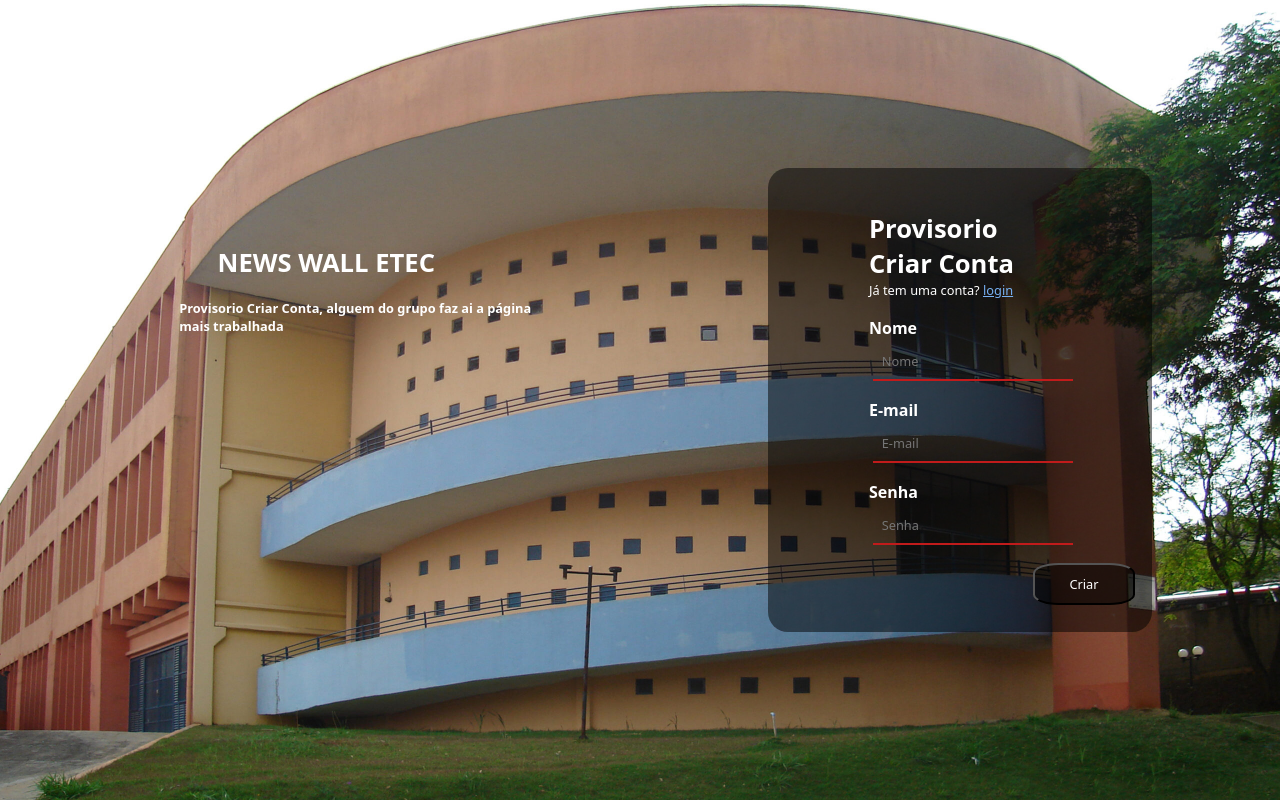
After one commit to guilherme-fermino-de-souza/Desc, a PHP site: page /criarConta.php in a window 1280 px wide. The commit adds this page. Run offline with PHP 8.4, Linux system fonts and the light colour scheme.

Commit message:
Criei o Criar Conta (Protótipo)
Fiz um protótipo da página de Criar Conta, e fiz o insert no banco de dados dos dados da conta criada.

```diff
--- a/site/contatoEnviar.php
+++ b/site/contatoEnviar.php
@@ -1,5 +1,4 @@
 <?php
-
     $servidor = "localhost";
 
     $nomeBancoDeDados = "bdNewsWallEtec";
@@ -34,3 +33,5 @@ $stmt = $pdo->prepare("INSERT INTO tbMensagem(assuntoMensagem, conteudoMensagem,
     VALUES ('$assunto', '$mensagem', (SELECT MAX(idRemetente) FROM tbRemetente))");
 
     $stmt->execute();
+
+?>
--- /dev/null
+++ b/site/criarConta.php
@@ -0,0 +1,64 @@
+<!DOCTYPE html>
+<html lang="pt-br">
+
+<head>
+    <meta charset="UTF-8">
+    <meta name="viewport" content="width=device-width, initial-scale=1.0">
+    <title>LoginScreen</title>
+    <link rel="stylesheet" href="./css/estilo.css">
+</head>
+
+<body>
+
+
+    <!--login start--> <!--INÍCIO-->
+    <section class="container-login-principal">
+
+        <div class="login-principal">
+
+        <div class="conteiner-anun-login">
+           <a href="./index.php">NEWS WALL ETEC</a>
+           <h3>Provisorio Criar Conta, alguem do grupo faz ai a página mais trabalhada</h3>
+        </div>
+
+            <div class="container-login">
+                <div class="login">
+                    <div class="card-login">
+                        <form class="faca-login" name="login" action="criarContaEnviar.php" method="post">
+                            <h1>Provisorio Criar Conta</h1>
+                            <p>Já tem uma conta? <a href="./login.php">login</a></p>
+
+                            <div class="textfield">
+                                <label for="nome">Nome</label>
+                                <input type="text" name="nome" placeholder="Nome">
+                            </div>
+
+                            <div class="textfield">
+                                <label for="email">E-mail</label>
+                                <input type="email" name="email" placeholder="E-mail">
+                            </div>
+
+                            <div class="textfield">
+                                <label for="senha">Senha</label>
+                                <input type="password" name="senha" placeholder="Senha">
+                            </div>
+
+
+                            <div class="enviar">
+                                <input type="submit" value="Criar">
+                            </div>
+                        </form>
+                    </div>
+                </div>
+            </div>
+        </div>
+    </section>
+
+
+
+    <script src="./js/java.js"></script>
+</body>
+
+</html>
+</body>
+</html>
--- a/site/login.php
+++ b/site/login.php
@@ -26,7 +26,7 @@
                     <div class="card-login">
                         <form class="faca-login" name="login" action="loginEnviar.php" method="post">
                             <h1>LOGIN</h1>
-                            <p>Novo por aqui? <a href="#">Crie uma conta</a></p>
+                            <p>Novo por aqui? <a href="./criarConta.php">Crie uma conta</a></p>
 
                             <div class="textfield">
                                 <label for="usuario">Usuário</label>
```
Also changed, not shown: site/criarContaEnviar.php (added, +31 -0 lines). Lines whose indentation alone changed are shown as unchanged.
